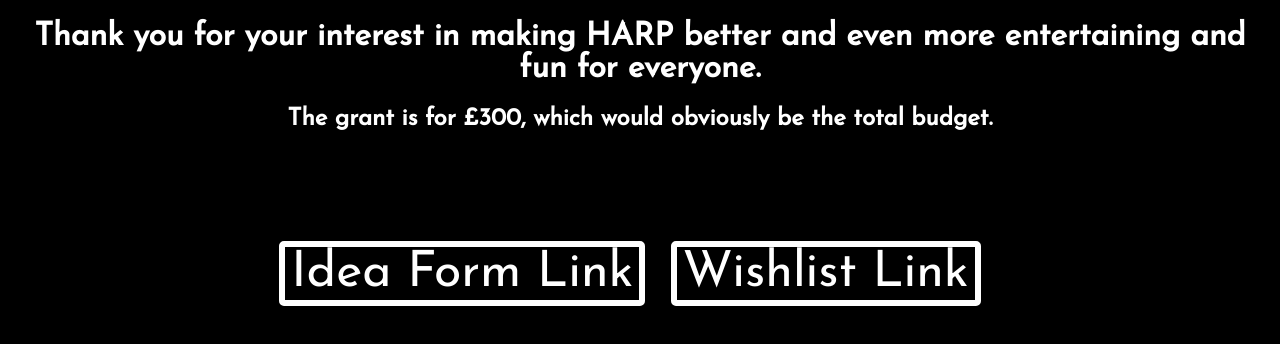
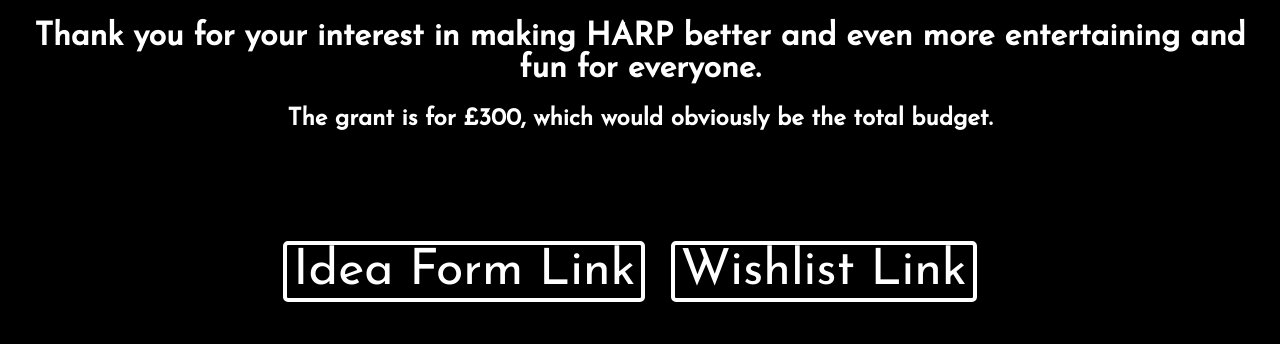
Before and after one commit to GSLevel/grant, a plain HTML site: page index.html in a window 1280 px wide. Drawn offline with Linux system fonts and the light colour scheme.

Commit message:
Update main.css

```diff
--- a/main.css
+++ b/main.css
@@ -10,7 +10,7 @@
     }
 
     .btn {
-      border: solid white 6px;
+      border: solid white 4px;
       background: black;
       color: white;
       border-radius: 5px;
```
